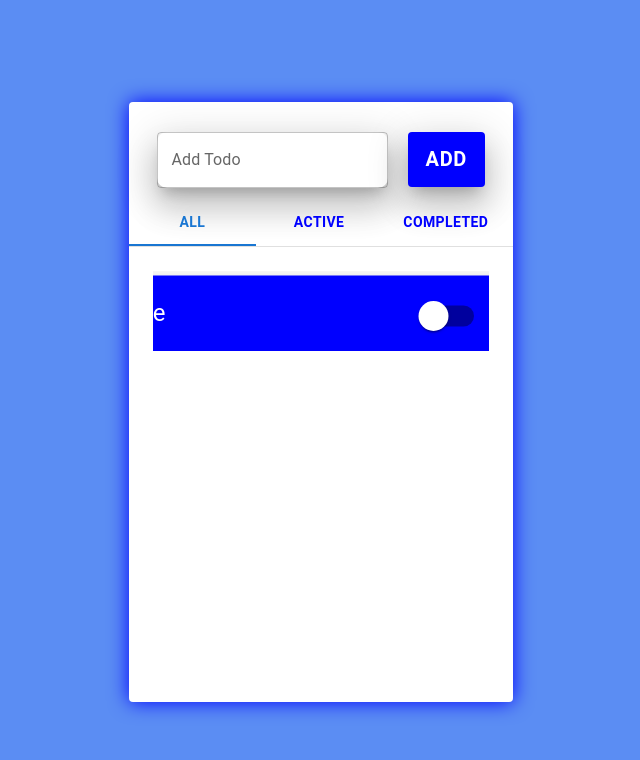
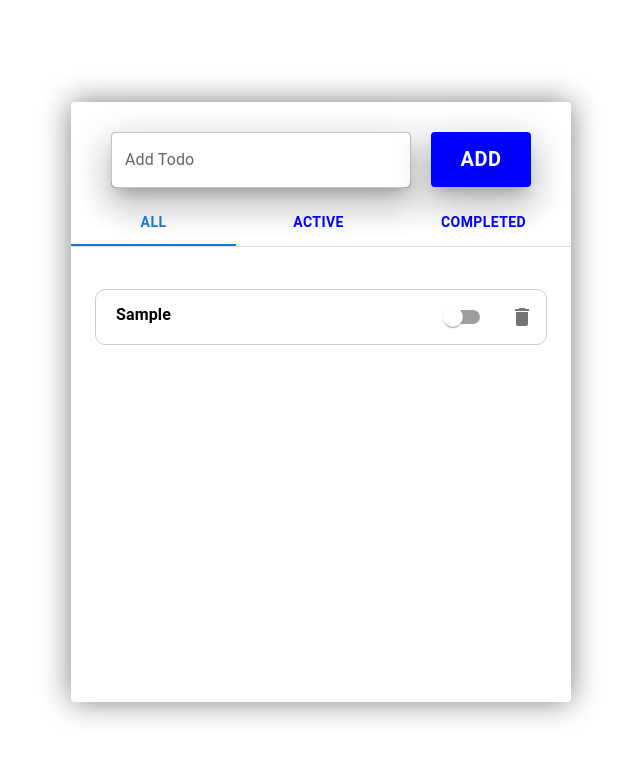
Before and after one commit to Namountougou/todo-list, a React (Create React App) app: page / in a window 1280 px wide. Both pictures are taken after typing "Sample" into the empty fields and a click on the button "ADD". Shown: the top 760 px of the page, without its empty margins (319-959 px from the left). Built offline with nearby package versions, Linux system fonts and the light colour scheme.

Commit message:
todoApp with Context

```diff
--- a/src/components/Animation.css
+++ b/src/components/Animation.css
@@ -1,18 +1,3 @@
-#anim {
-	-webkit-animation: rotate-scale-up-hor 1s linear both;
-	        animation: rotate-scale-up-hor 1s linear both;
+.jiji{
+    background-color: #66f5ff;
 }
-@-webkit-keyframes rotate-scale-up-hor {
-    0% {
-        -webkit-transform: rotate(0deg) scale(1);
-                transform: rotate(0deg) scale(1);
-    }
-    50% {
-        -webkit-transform: rotate(120deg) scale(1.1);
-                transform: rotate(120deg) scale(1.1);
-    }
-    100% {
-        -webkit-transform: rotate(360deg) scale(1.5);
-                transform: rotate(360deg) scale(1.5);
-    }
-}
--- a/src/components/ItemList/index.js
+++ b/src/components/ItemList/index.js
@@ -16,7 +16,6 @@ const ItemList = (props) => {
 
   const { deleteTask, onCompletedTask } = UseTodo();
   return (
-
     <List
       sx={{
         width: "100%",
@@ -29,17 +28,16 @@ const ItemList = (props) => {
           key={task.id}
           sx={{
             borderRadius: "10px",
-            boxShadow: 10,
             mt: "10px",
-            color: "white",
+            color: "",
             fontSize: "20px",
-            bgcolor: "blue",
+            border: "1px solid #ccc",
             fontWeight: "bold",
+            pl: "10px",
 
             ...(task.completed && {
               textDecoration: "line-through",
-              boxShadow: 15,
-              opacity: "0.4",
+              border: "1px solid green",
             }),
           }}
           id="anim"
@@ -55,9 +53,7 @@ const ItemList = (props) => {
                 aria-label="delete"
               >
                 <DeleteIcon
-                  sx={{
-                    color: "white",
-                  }}
+
                 />
               </IconButton>
             }
@@ -70,10 +66,13 @@ const ItemList = (props) => {
             >
               <Typography
                 sx={{
+                  fontSize: "16px",
+                  fontWeight: "bold",
                   ...(task.completed && {
-                    opacity: 0.5,
                     textDecoration: "line-through",
-                    color: "white",
+                    color: "green",
+                    opacity: 0.6,
+
                   }),
                   marginBottom: "5px",
                 }}
--- a/src/index.css
+++ b/src/index.css
@@ -1,5 +1,5 @@
 body {
-  background-color: #3e79f1d8;
+  background-color: transparent;
   margin: 0;
   font-family: -apple-system, BlinkMacSystemFont, "Segoe UI", "Roboto", "Oxygen",
     "Ubuntu", "Cantarell", "Fira Sans", "Droid Sans", "Helvetica Neue",
--- a/src/pages/Layout/index.jsx
+++ b/src/pages/Layout/index.jsx
@@ -1,4 +1,4 @@
-import { Box,Button,Tab,Tabs,TextField } from "@mui/material";
+import { Box,Button,rgbToHex,Tab,Tabs,TextField } from "@mui/material";
 import { useState } from "react";
 import Swal from "sweetalert2";
 import Active from "../../components/Active";
@@ -43,15 +43,15 @@ function Main() {
     <>
       <Box
         sx={{
-          width: "30%",
-          height: "600px",
+          width: "500px",
+          minHeight: "600px",
           margin: "auto",
           marginTop: "8%",
           marginBottom: "",
           bgcolor: "blue",
           borderRadius: 1,
-          boxShadow: " 0 0 20px 0 blue",
-          bgcolor: "white",
+          boxShadow: " 0 0 30px 0 rgba(0,0,0,0.5)",
+          bgcolor: "transparent",
         }}
       >
         <Box
@@ -67,11 +67,13 @@ function Main() {
             sx={{
               width: "60%",
               height: "100%",
-              borderRadius: "10px",
-              bgcolor: "white",
+              borderRadius:2,
+              bgcolor: "",
               color: "black",
               marginRight: "20px",
               boxShadow: 20,
+              fontSize: "20px",
+              fontWeight: "bold",
             }}
             type="text"
             value={todo}
--- a/src/state-manage/Todos/TodoContext.js
+++ b/src/state-manage/Todos/TodoContext.js
@@ -10,9 +10,9 @@ const TodoProvider = ({ children }) => {
   const deleteTask = (id) => {
     Swal.fire({
       title: "Are you sure?",
-      text: "You won't be able to revert this!",
-      icon: "warning",
+      text: "You won't be able to revert this",
       showCancelButton: true,
+      position: "top",
       confirmButtonColor: "#3085d6",
       cancelButtonColor: "#d33",
       confirmButtonText: "Yes",
@@ -21,7 +21,13 @@ const TodoProvider = ({ children }) => {
         const updatedTasks = localTodo.filter((task) => task.id !== id);
         localStorage.setItem("newTasks", JSON.stringify(updatedTasks));
         setNewTasks(updatedTasks);
-        await Swal.fire("Deleted!", "Your file has been deleted.", "success");
+        await Swal.fire( {
+          position: "top",
+          icon: "success",
+          showConfirmButton: false,
+          timer: 1000,
+
+          });
       }
     });
   };
```
